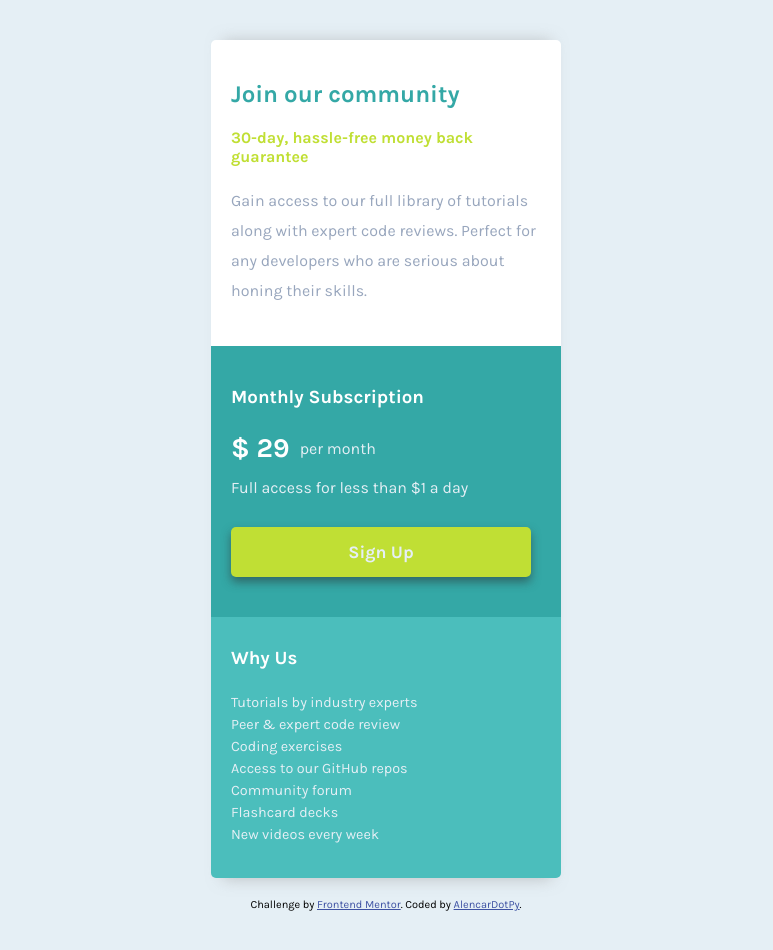
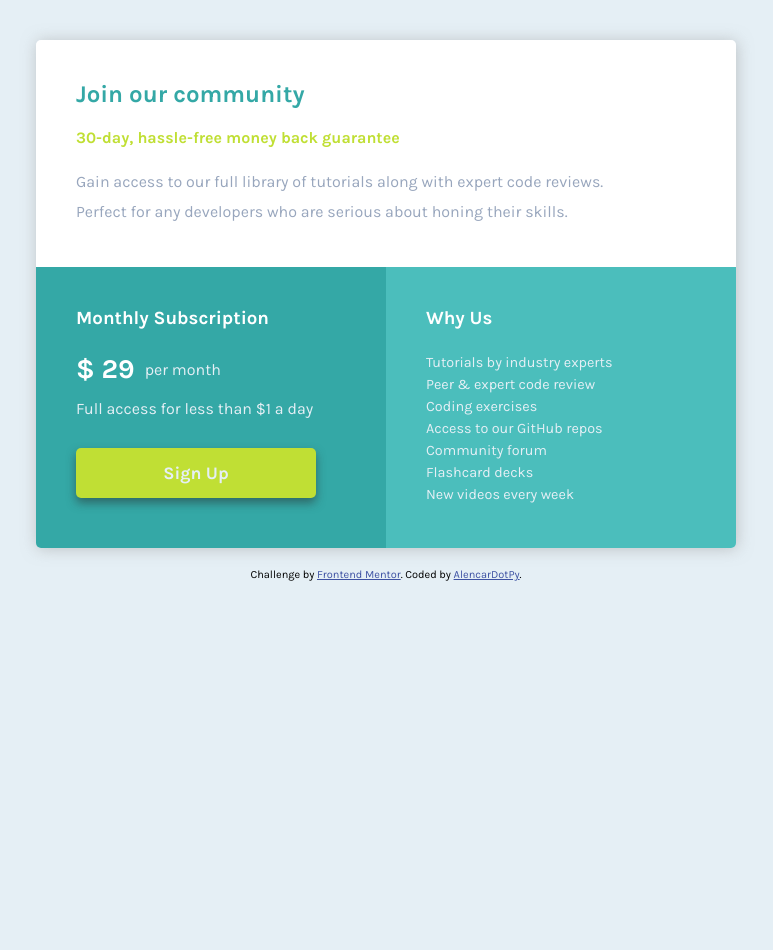
Before and after one commit to alencardotpy/single-price-grid-component, a plain HTML site: page index.html in a window 1280 px wide. Shown: the whole page, without its empty margins (254-1027 px from the left). After the commit the page ends 800 px from the top, so only its background shows below. Drawn offline with Linux system fonts and the light colour scheme.

Commit message:
- Desktop View

```diff
--- a/css/style.css
+++ b/css/style.css
@@ -37,7 +37,7 @@ The designs were created to the following widths:
 */
   --FontFamily: "Karla", sans-serif;
   --FontWeightRegular: 400;
-  --FontWeightBold:700;
+  --FontWeightBold: 700;
 }
 
 body {
@@ -58,115 +58,177 @@ body {
   align-items: center;
   align-content: center;
   margin-bottom: 20px;
-  padding:0;
-  box-shadow: 1px 1px 15px 0px rgba(150,150,150,0.5);
+  padding: 0;
+  box-shadow: 1px 1px 15px 0px rgba(150, 150, 150, 0.5);
 }
 /* SECTION ONE*/
 .main_container__section_container_join {
   background: #fff;
   display: flex;
   flex-direction: column;
-  gap:20px;
-  padding:40px 20px;
+  gap: 20px;
+  padding: 40px 20px;
   border-top-left-radius: 5px;
   border-top-right-radius: 5px;
 }
-.main_container__section_container__join__title{
-    color:var(--ColorCyan)
+.main_container__section_container__join__title {
+  color: var(--ColorCyan);
 }
-.main_container__section_container__join__subtitle{
+.main_container__section_container__join__subtitle {
   font-size: var(--FontSize);
-    color:var(--ColorBrightYellow);
+  color: var(--ColorBrightYellow);
 }
-.main_container__section_container__join__description{
-    width:310px;
+.main_container__section_container__join__description {
+  width: 310px;
   font-size: var(--FontSize);
-    color:var(--ColorGrayishBlue);
+  color: var(--ColorGrayishBlue);
   line-height: 30px;
+
 }
 /* SECTION TWO*/
-.main_container__section_container__plan{
-    background:var(--ColorCyan);
-    height:auto;
-    color:white;
+.main_container__section_container__plan {
+  background: var(--ColorCyan);
+  height: auto;
+  color: white;
   display: flex;
   flex-direction: column;
-    gap:20px;
-    padding:40px 20px;
+  gap: 20px;
+  padding: 40px 20px;
 }
-.main_container__section_container__plan__title{
-    width:310px;
+.main_container__section_container__plan__title {
+  width: 310px;
 }
-.main_container__section_container__plan__price_container{
-    width:100%;
+.main_container__section_container__plan__price_container {
+  width: 100%;
 }
-.main_container__section_container__plan__price_container__text{
-    height:40px;
+.main_container__section_container__plan__price_container__text {
+  height: 40px;
   font-size: 1.7rem;
   display: flex;
   align-items: center;
   align-content: center;
-    gap:10px;
+  gap: 10px;
   font-weight: var(--FontWeightBold);
 }
-.main_container__section_container__plan__price_container__text__span{
+.main_container__section_container__plan__price_container__text__span {
   font-size: var(--FontSize);
-    color:var(--ColorLightGray);
+  color: var(--ColorLightGray);
   font-weight: var(--FontWeightRegular);
 }
-.main_container__section_container__plan__description_container{
+.main_container__section_container__plan__description_container {
   display: flex;
   flex-direction: column;
-
 }
-.main_container__section_container__plan__description_container__text{
-    color:var(--ColorLightGray);
-    margin-top: 10px;;
+.main_container__section_container__plan__description_container__text {
+  color: var(--ColorLightGray);
+  margin-top: 10px;
 }
-.main_container__section_container__plan__description_container__button{
+.main_container__section_container__plan__description_container__button {
   margin-top: 30px;
-    height:50px;
-    width:300px;
+  height: 50px;
+  width: 300px;
   border-radius: 5px;
   border: none;
-    background:var(--ColorBrightYellow);
+  background: var(--ColorBrightYellow);
   font-size: 1.1rem;
   font-family: var(--FontFamily);
   font-weight: var(--FontWeightBold);
-    color:var(--ColorLightGray);
+  color: var(--ColorLightGray);
   box-shadow: 0px 5px 10px 0px rgba(42, 42, 42, 0.5);
 }
 /* SECTION TRHEE*/
-.main_container__section_container__detail{
-    background:var(--ColorCyanLight);
-    height:auto;
+.main_container__section_container__detail {
+  background: var(--ColorCyanLight);
+  height: auto;
   display: flex;
   flex-direction: column;
-    gap:20px;
-    padding:30px 20px;
+  gap: 20px;
+  padding: 30px 20px;
   border-bottom-left-radius: 5px;
   border-bottom-right-radius: 5px;
-
 }
-.main_container__section_container__detail__title{
-    color:white;
+.main_container__section_container__detail__title {
+  color: white;
   font-weight: var(--FontWeightBold);
-    width:310px;
-
+  width: 310px;
 }
-.main_container__section_container__detail__list{
-
-    color:var(--ColorLightGray);
+.main_container__section_container__detail__list {
+  color: var(--ColorLightGray);
   list-style: none;
-
 }
-.main_container__section_container__detail__list__item{
+.main_container__section_container__detail__list__item {
   font-weight: var(--FontWeightRegular);
-    color:var(--ColorLightGray);
+  color: var(--ColorLightGray);
   margin: 5px 0;
   font-size: 0.9rem;
+}
 
+@media screen and (min-width: 769px) {
+  body {
+    width: 100vw;
+    background: var(--ColorLightGray);
+    margin: 40px auto;
+    height: auto;
+    display: flex;
+    flex-direction: column;
+    font-family: var(--FontFamily);
+    padding: 0 5px;
   }
+
+  .main_container {
+    width: 700px;
+    border-radius: 5px;
+    display: grid;
+    grid-template-columns: 350px 350px;
+    grid-template-areas:
+      "join join"
+      "plan detail";
+    row-gap: 0;
+    padding: 0;
+    box-shadow: 1px 1px 15px 0px rgba(150, 150, 150, 0.5);
+    margin: 0 auto 20px auto;
+  }
+  /* SECTION ONE*/
+  .main_container__section_container_join {
+    width: 700px;
+    grid-area: join;
+    border-radius: 0;
+    padding:40px;
+    border-top-right-radius: 5px;
+    border-top-left-radius: 5px;
+  }
+  .main_container__section_container__join__title {
+    width: 450px;
+  }
+  .main_container__section_container__join__subtitle {
+    width: 450px;
+  }
+  .main_container__section_container__join__description {
+    width: 580px;
+  }
+  /* SECTION TWO*/
+  .main_container__section_container__plan {
+    width: 350px;
+    grid-area: plan;
+    border-radius: 0;
+    padding:40px;
+    height: 100%;
+    border-bottom-left-radius: 5px;
+  }
+  .main_container__section_container__plan__description_container__button {
+    width:240px;
+  }
+  /* SECTION THREE*/
+  .main_container__section_container__detail {
+    width: 350px;
+    grid-area: detail;
+    height: 100%;
+    border-radius: 0;
+    padding:40px;
+    border-bottom-right-radius: 5px;
+  }
+}
+
 /* Frontend Mentor Attribution*/
 .attribution {
   font-size: 11px;
```
Also changed, not shown: index.html (+3 -3 lines). Lines whose indentation alone changed are shown as unchanged.
